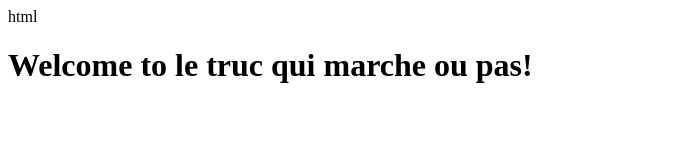
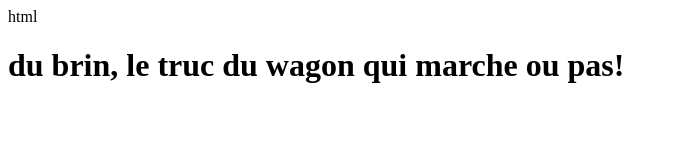
Before and after one commit to akadjinn/aka-miniature-test, a plain HTML site: page index.html in a window 1280 px wide. Shown: the whole page, without its empty margins (0-677 px from the left). Drawn offline with Linux system fonts and the light colour scheme.

Commit message:
changed the text of the header on the home page

```diff
--- a/index.html
+++ b/index.html
@@ -5,6 +5,6 @@ html
 <head>
 </head>
 <body>
-<h1>Welcome to le truc qui marche ou pas!</h1>
+<h1>du brin,  le truc du wagon qui marche ou pas!</h1>
 </body>
 </html>
```
